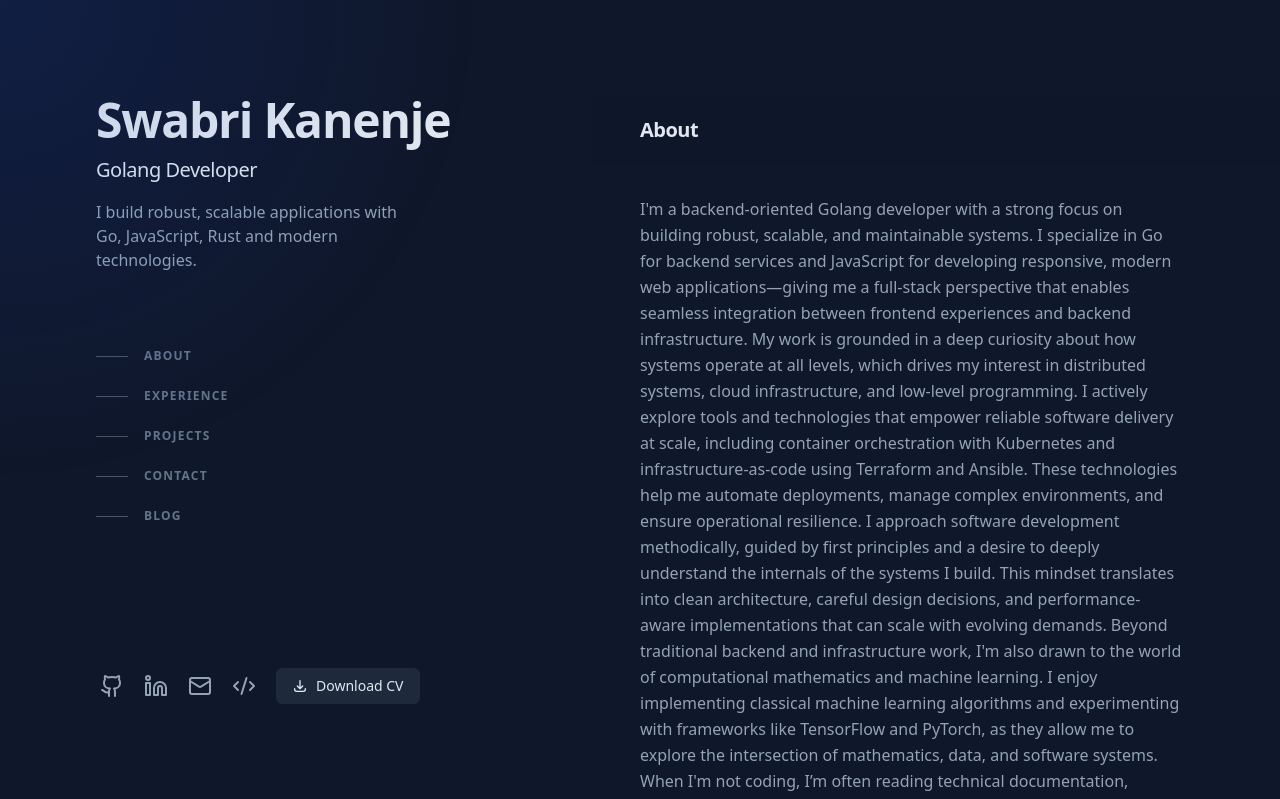
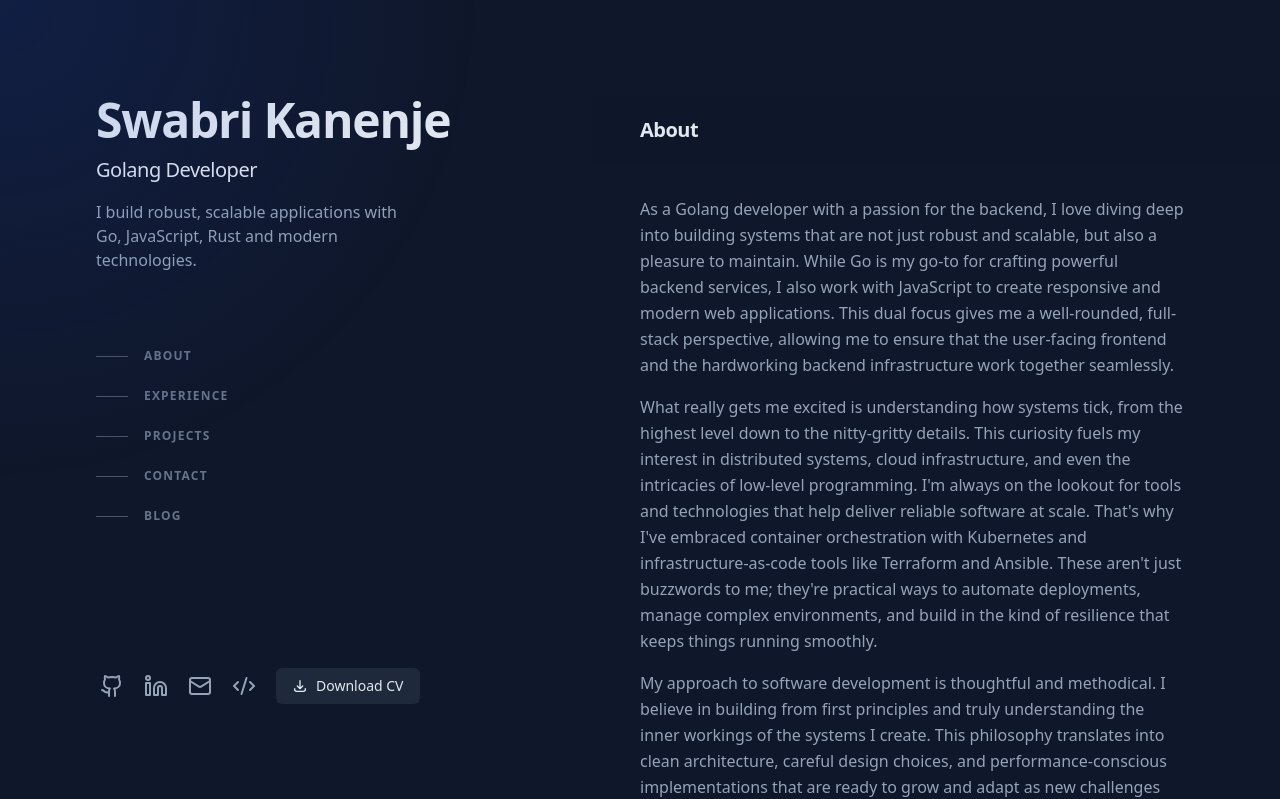
Before and after one commit to skanenje/portfolio2.0, a Next.js app: page / in a window 1280 px wide. Shown: the top 799 px of the page. Built offline with nearby package versions, Linux system fonts and the light colour scheme.

Commit message:
update bio

```diff
--- a/app/page.tsx
+++ b/app/page.tsx
@@ -179,15 +179,13 @@ export default function Home() {
               </div>
               <div>
                 <p className="mb-4">
-                I'm a backend-oriented Golang developer with a strong focus on building robust, scalable, and maintainable systems. I specialize in Go for backend services and JavaScript for developing responsive, modern web applications—giving me a full-stack perspective that enables seamless integration between frontend experiences and backend infrastructure.
-
-My work is grounded in a deep curiosity about how systems operate at all levels, which drives my interest in distributed systems, cloud infrastructure, and low-level programming. I actively explore tools and technologies that empower reliable software delivery at scale, including container orchestration with Kubernetes and infrastructure-as-code using Terraform and Ansible. These technologies help me automate deployments, manage complex environments, and ensure operational resilience.
-
-I approach software development methodically, guided by first principles and a desire to deeply understand the internals of the systems I build. This mindset translates into clean architecture, careful design decisions, and performance-aware implementations that can scale with evolving demands.
-
-Beyond traditional backend and infrastructure work, I'm also drawn to the world of computational mathematics and machine learning. I enjoy implementing classical machine learning algorithms and experimenting with frameworks like TensorFlow and PyTorch, as they allow me to explore the intersection of mathematics, data, and software systems.
-
-When I'm not coding, I’m often reading technical documentation, testing new ideas through side projects, or diving into emerging trends in distributed systems and cloud-native architecture. I'm committed to continuous learning and thrive on solving complex technical challenges that stretch my understanding and push me to grow as a developer.
+                As a Golang developer with a passion for the backend, I love diving deep into building systems that are not just robust and scalable, but also a pleasure to maintain. While Go is my go-to for crafting powerful backend services, I also work with JavaScript to create responsive and modern web applications. This dual focus gives me a well-rounded, full-stack perspective, allowing me to ensure that the user-facing frontend and the hardworking backend infrastructure work together seamlessly.
+                </p>
+                <p className="mb-4">
+                What really gets me excited is understanding how systems tick, from the highest level down to the nitty-gritty details. This curiosity fuels my interest in distributed systems, cloud infrastructure, and even the intricacies of low-level programming. I'm always on the lookout for tools and technologies that help deliver reliable software at scale. That's why I've embraced container orchestration with Kubernetes and infrastructure-as-code tools like Terraform and Ansible. These aren't just buzzwords to me; they're practical ways to automate deployments, manage complex environments, and build in the kind of resilience that keeps things running smoothly.
+                </p>
+                <p className="mb-4">
+                My approach to software development is thoughtful and methodical. I believe in building from first principles and truly understanding the inner workings of the systems I create. This philosophy translates into clean architecture, careful design choices, and performance-conscious implementations that are ready to grow and adapt as new challenges arise.
                 </p>
               </div>
             </section>
```
